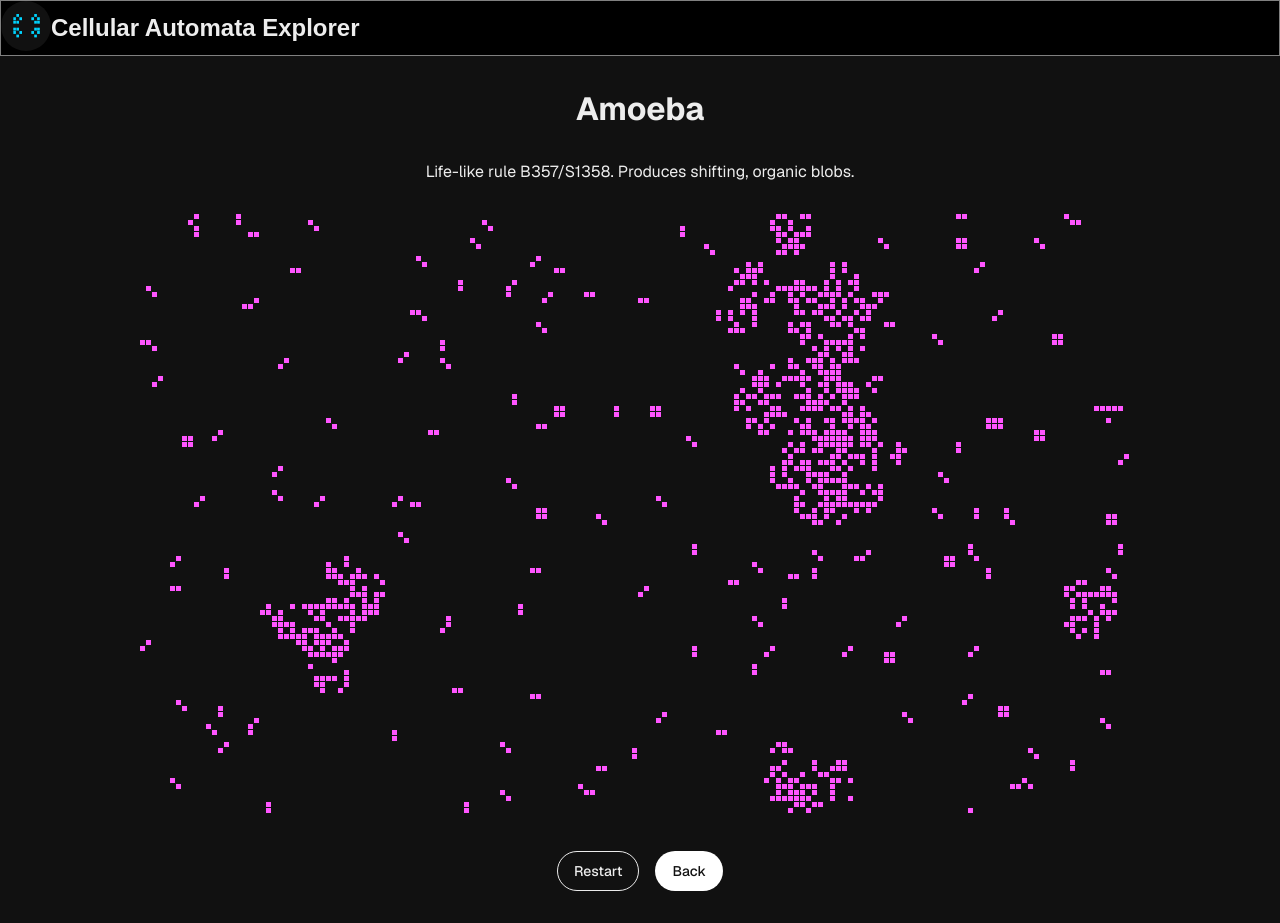
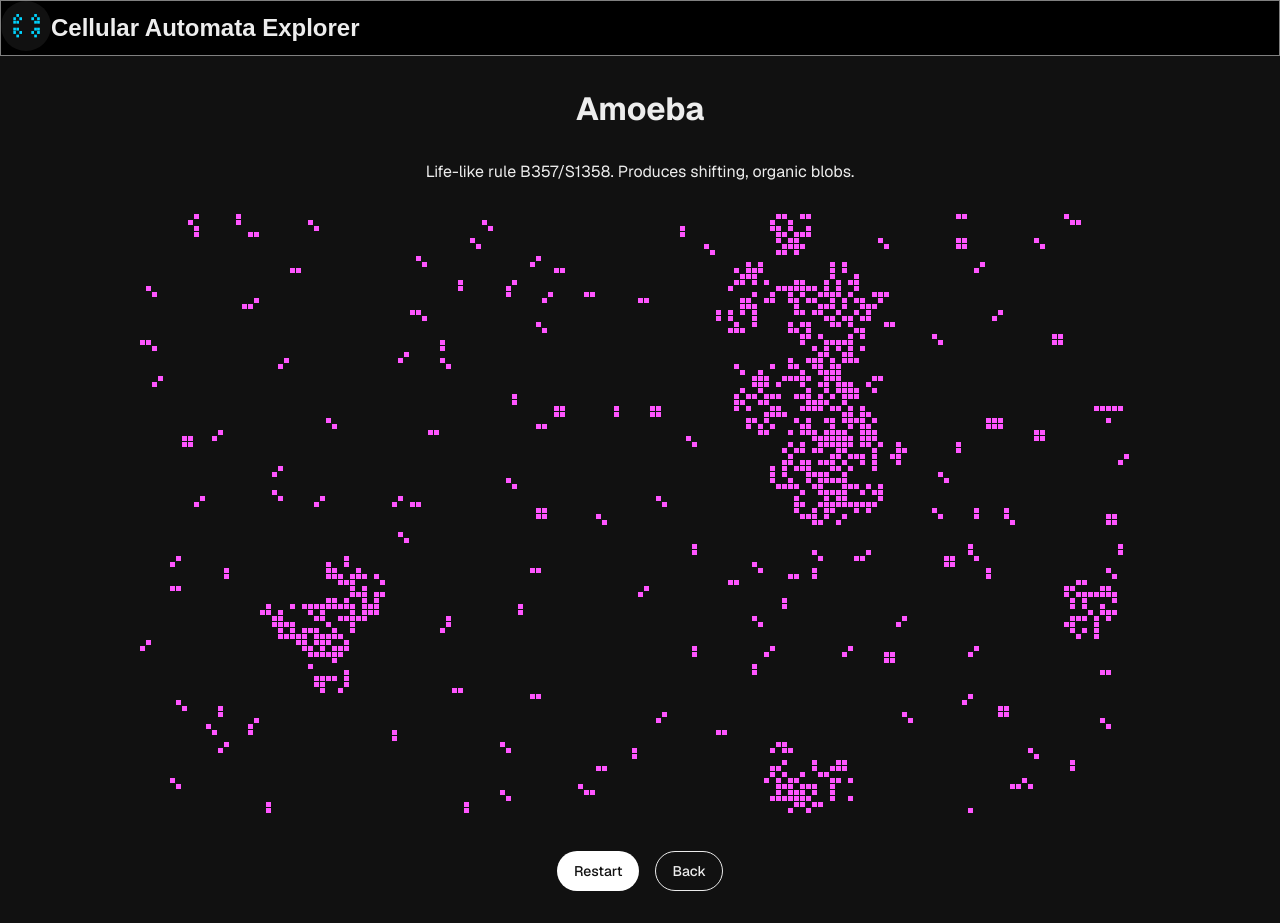
Before and after one commit to Krieger-m/Cellular-Automata-Explorer, a Next.js app: page /amoeba in a window 1280 px wide. Built offline with nearby package versions, Linux system fonts and the light colour scheme.

Commit message:
switched button styles

```diff
--- a/src/app/[slug]/page.tsx
+++ b/src/app/[slug]/page.tsx
@@ -33,13 +33,13 @@ export default async function DynamicPage({
       <Spacing height={2} />
       <div className={styles.ctas}>
         <a
-          className={styles.secondary}
+          className={styles.primary}
           href={`/${slug}`}
           rel="noopener noreferrer"
         >
           Restart
         </a>
-        <Link className={styles.primary} href="/" rel="noopener noreferrer">
+        <Link className={styles.secondary} href="/" rel="noopener noreferrer">
           Back
         </Link>
       </div>
```
